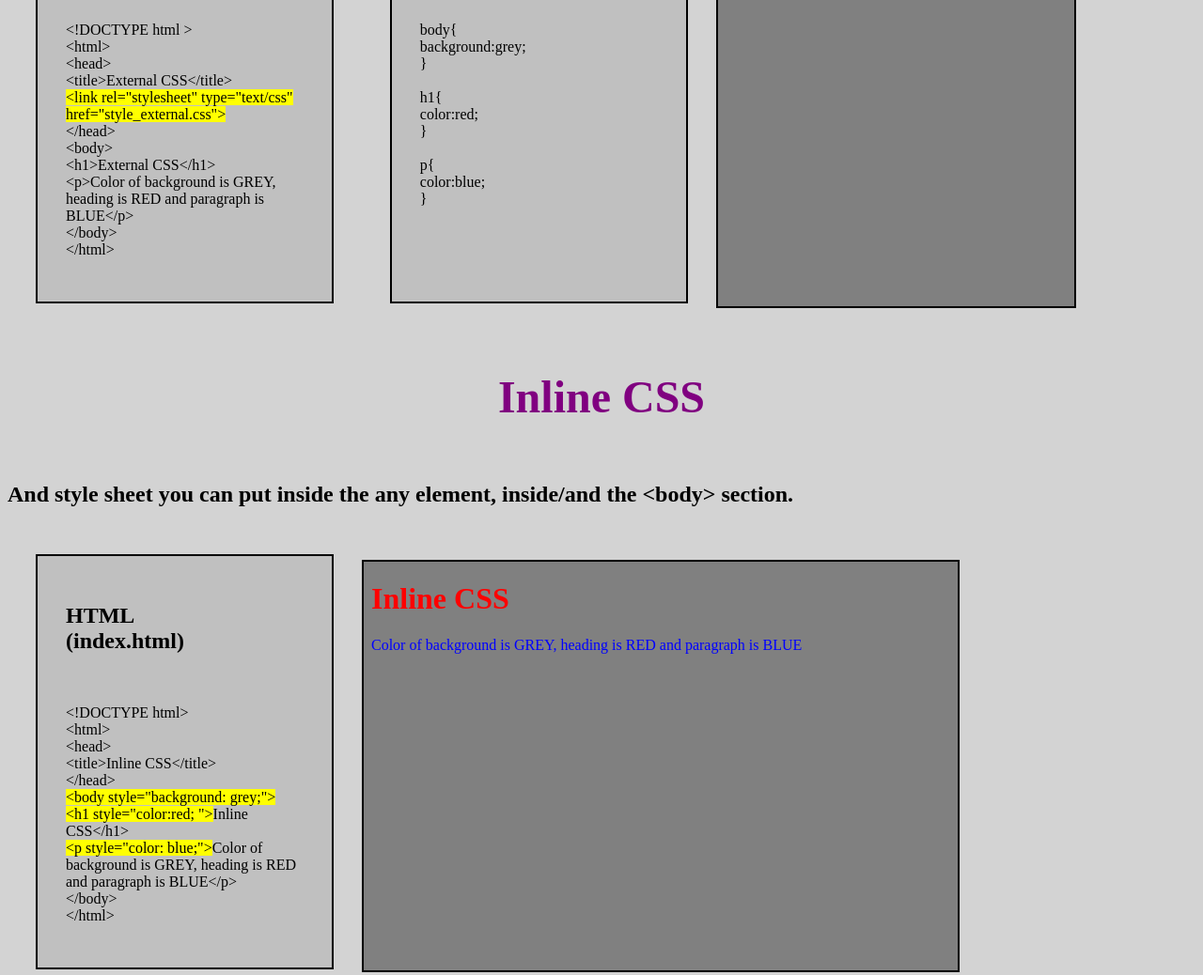
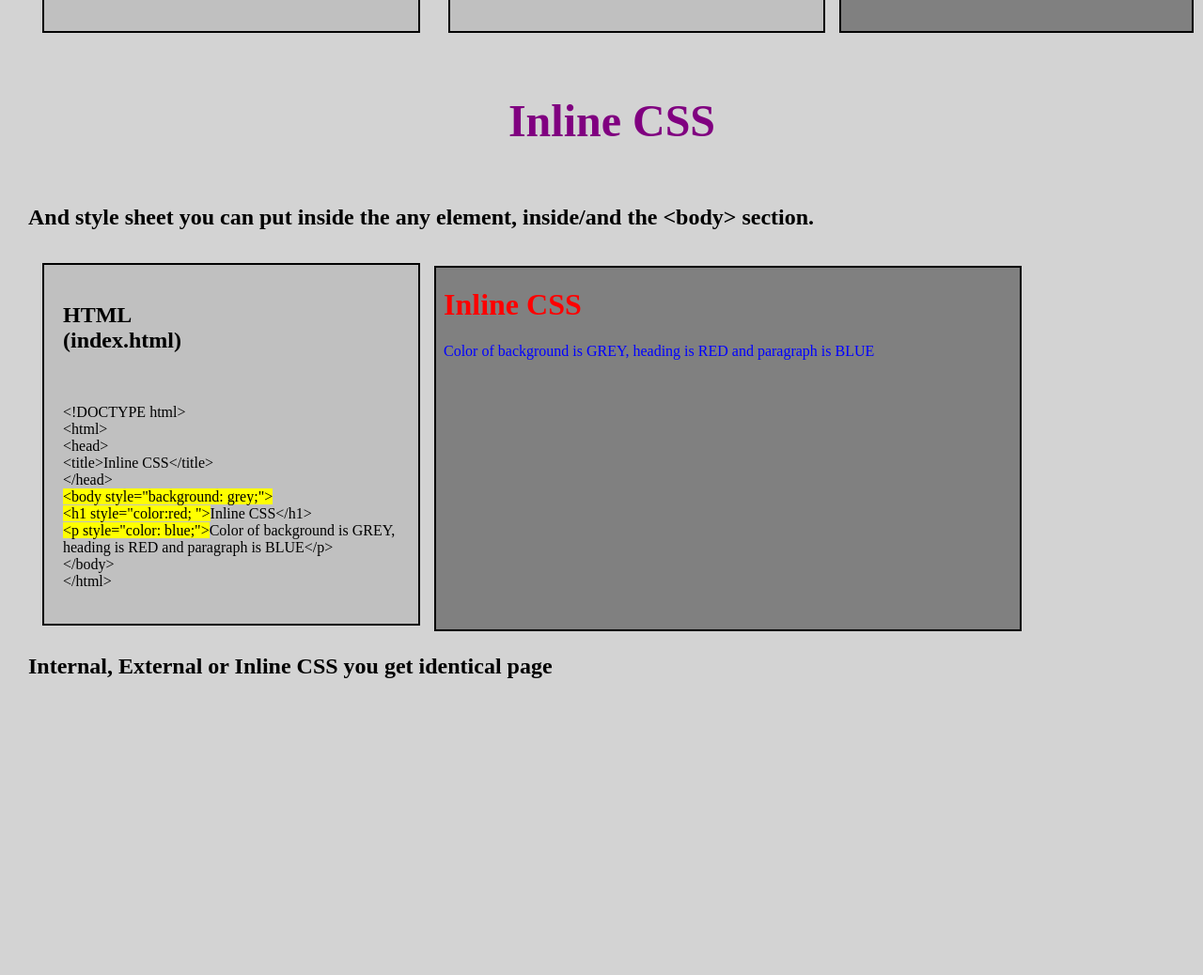
Before and after one commit to tatatatirac/css-cheat-sheet.github.io, a plain HTML site: page index.html in a window 1280 px wide. Shown: the part 1830-2868 px from the top of the page at 94% size. After the commit the page ends 2573 px from the top, so only its background shows below. Drawn offline with Linux system fonts and the light colour scheme.

Commit message:
added and changed files...style moved form index.html to style.css

```diff
--- a/index.html
+++ b/index.html
@@ -4,15 +4,6 @@
 	<title>CSS</title>
 	<link rel="stylesheet" type="text/css" href="style.css">
 
-	<style type="text/css">
-		aside {
-			  width: 20%;
-			  padding: 30px;
-			  margin: 30px;
-			  float: left;
-			  background-color: silver;
-			}
-		</style>
 </head>
 <body>
 
@@ -62,13 +53,12 @@
 				&lt;p&gt;Color of background is GREY, heading is RED and paragraph is BLUE&lt;/p&gt;<br>
 			 &lt;/body&gt;<br>
 			&lt;/html&gt;
-	</p><br>
-<br>
+	</p><br><br>
 	</aside>
-	<br><br>
-	<iframe src="./css/internal.html" width="50%" height="645" style="border:black solid 2px;" ></iframe>
+	<br>
+	<iframe src="./css/internal.html" width="50%" height="615" style="border:black solid 2px;" ></iframe>
 
-	<br><br><br><br><br><br><br><br><br><br><br>
+	<br>
 
 	<h1>External CSS</h1>
 
@@ -107,12 +97,12 @@
 			<br>
 			p{<br>
 				color:blue;<br>
-			}</p><br><br><br>
+			}</p><br><br>
 
-	</aside><br><br>
+	</aside><br>
 
 
-	<iframe src="./css/external.html" width="30%" height="455" style="border: 2px solid black;" ></iframe>
+	<iframe src="./css/external.html" width="30%" height="415" style="border: 2px solid black;" ></iframe>
 
 	<h1>Inline CSS</h1>
 
@@ -135,11 +125,15 @@
 			&lt;/body&gt;<br>
 			&lt;/html&gt;<br>
 		</p>
-	</aside><br><br>
+	</aside><br>
 
 
 
-	<iframe src="./css/inline.html" width="50%" height="435" style="border: 2px solid black;" ></iframe>
+	<iframe src="./css/inline.html" width="50%" height="385" style="border: 2px solid black;" ></iframe>
+
+	<h2>Internal, External or Inline CSS you get identical page</h2>
+
+
 
 
 </body>
--- a/style.css
+++ b/style.css
@@ -6,6 +6,7 @@ body {
     background-position: center;
     background-size: 300px;
     background-color: lightgrey;
+    margin-left: 30px;
 
 
 }
@@ -19,6 +20,7 @@ body {
   padding: 4rem;
 
 }
+
 a{
 	margin: 80px;
 }
@@ -42,3 +44,13 @@ h2{
 	/*font-family: fantasy;*/
 
 }
+
+
+aside{
+	  width: 30%;
+	  padding: 20px;
+	  padding-right: 5px;
+	  margin: 15px;
+	  float: left;
+	  background-color: silver;
+	}
```
Also changed, not shown: css/index.html (deleted, +0 -31 lines), 2 other files.
